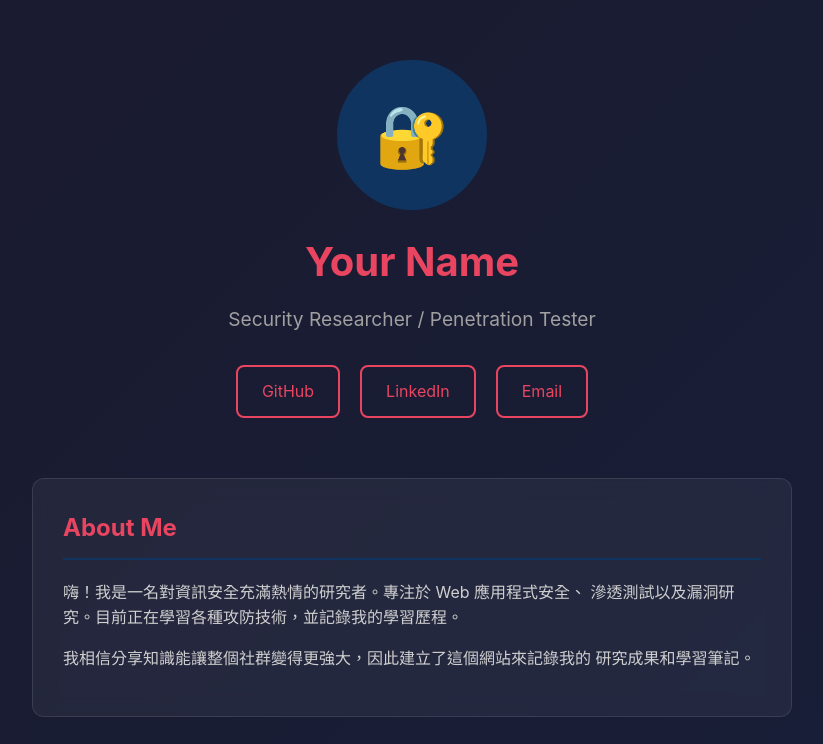
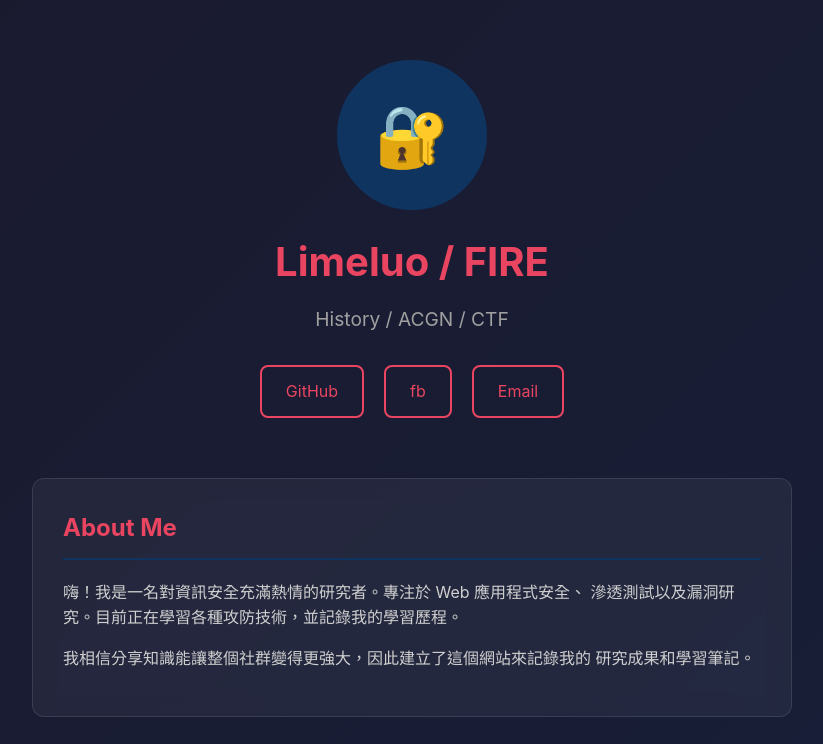
Before and after one commit to fire9681/limeluo.github.io, a plain HTML site: page index.html in a window 1280 px wide. Shown: the top 744 px of the page, without its empty margins (228-1051 px from the left). Drawn offline with Linux system fonts and the light colour scheme.

Commit message:
Update index.html

```diff
--- a/index.html
+++ b/index.html
@@ -142,11 +142,11 @@
     <div class="container">
         <header>
             <div class="avatar">🔐</div>
-            <h1>Your Name</h1>
-            <p class="tagline">Security Researcher / Penetration Tester</p>
+            <h1>Limeluo / FIRE </h1>
+            <p class="tagline">History / ACGN / CTF</p>
             <div class="links">
                 <a href="https://github.com/yourusername" target="_blank">GitHub</a>
-                <a href="https://linkedin.com/in/yourusername" target="_blank">LinkedIn</a>
+                <a href="https://www.facebook.com/jerry.huang.54379236/?locale=zh_TW" target="_blank">fb</a>
                 <a href="mailto:your@email.com">Email</a>
             </div>
         </header>
```
